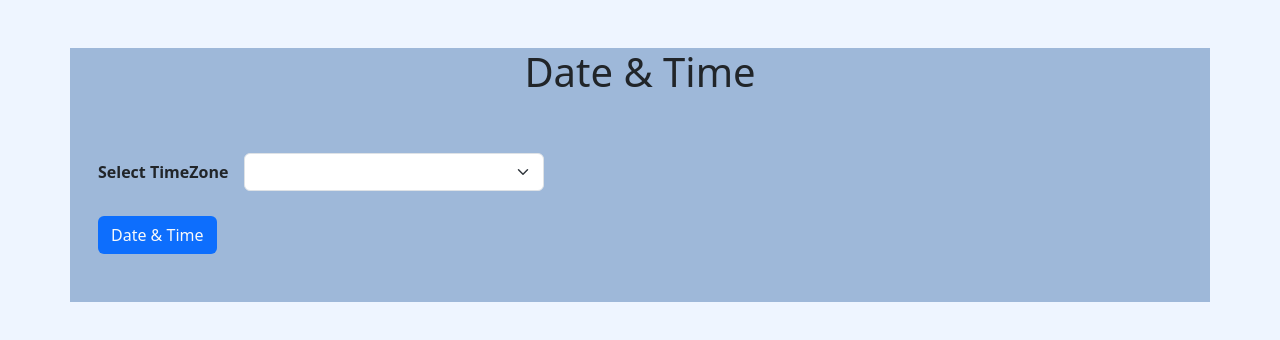
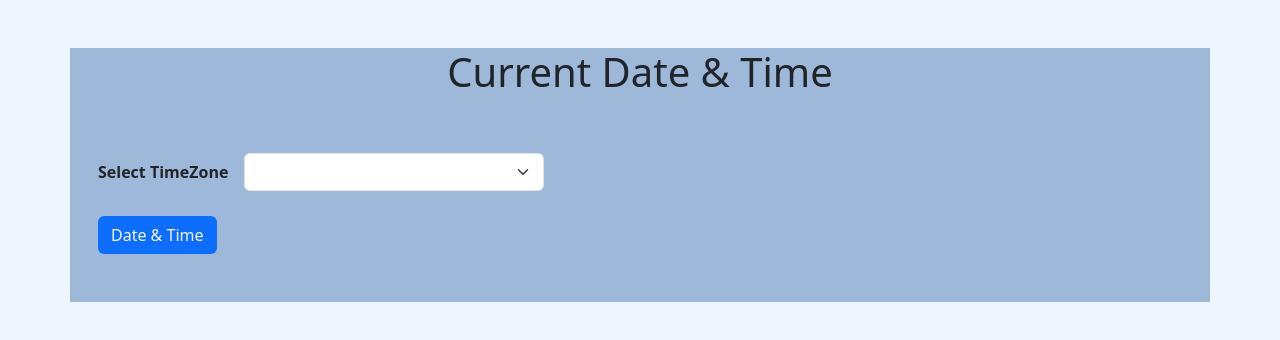
Before and after one commit to Jobitj/Timezone, a plain HTML site: page index.html in a window 1280 px wide. Drawn offline with nearby package versions, Linux system fonts and the light colour scheme; no server answers.

Commit message:
Update index.html

```diff
--- a/index.html
+++ b/index.html
@@ -4,7 +4,7 @@
 <head>
     <meta charset="UTF-8">
     <meta name="viewport" content="width=device-width, initial-scale=1.0">
-    <title>Country Date-Time</title>
+    <title>Date-Time</title>
     <link href="https://cdn.jsdelivr.net/npm/bootstrap@5.3.2/dist/css/bootstrap.min.css" rel="stylesheet" integrity="sha384-T3c6CoIi6uLrA9TneNEoa7RxnatzjcDSCmG1MXxSR1GAsXEV/Dwwykc2MPK8M2HN" crossorigin="anonymous">
     <script src="https://cdn.jsdelivr.net/npm/bootstrap@5.3.2/dist/js/bootstrap.bundle.min.js" integrity="sha384-C6RzsynM9kWDrMNeT87bh95OGNyZPhcTNXj1NW7RuBCsyN/o0jlpcV8Qyq46cDfL" crossorigin="anonymous"></script>
 </head>
@@ -13,7 +13,7 @@
 
     <div class="container mt-5 mb-5" style="background-color: #9EB8D9;">
         <h1 class="text-center">
-            <span class="text-dark">Date & Time</span></h1>
+            <span class="text-dark">Current Date & Time</span></h1>
 
         <div class="mt-5 ms-3" style="display: flex; align-items: center;">
             <p class="mt-3"><b>Select TimeZone</b></p>&emsp13;&emsp13;&emsp13;
```
